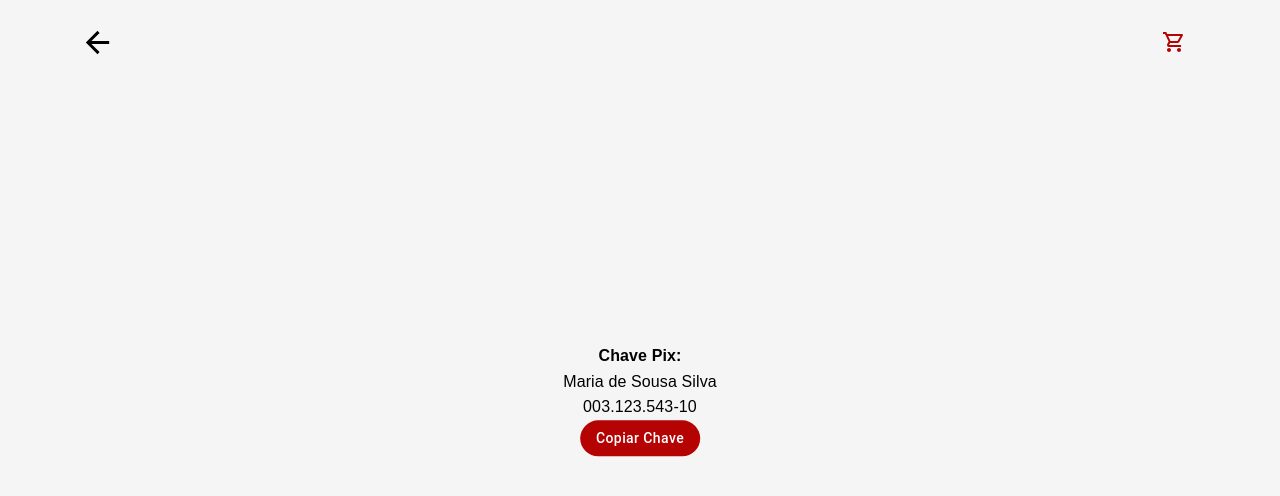
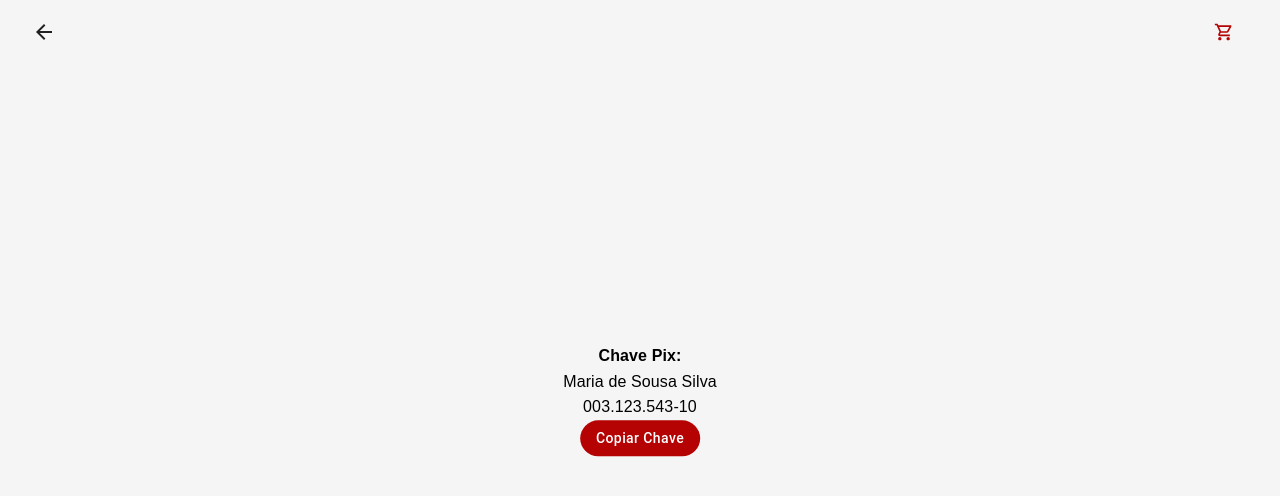
Before and after one commit to edjunior-nascimento/market-place-web, a React (Vite) app: page /confirmacao in a window 1280 px wide. Shown: the top 496 px of the page. Built offline with nearby package versions, Linux system fonts and the light colour scheme.

Commit message:
fix(header): mantendo o header fixo ao rolar a tela

```diff
--- a/src/components/layouts/Header/index.tsx
+++ b/src/components/layouts/Header/index.tsx
@@ -9,18 +9,18 @@ type HeaderProps = {
 
 export function Header({ link, quantidadePedidos }: HeaderProps) {
   return (
-    <Container>
-      <AppBar position="static" elevation={0} color="transparent" sx={{ width:'100%'}}>
+    <Container sx={{paddingBottom:{ xs: '38px', md: '48px' },}}>
+      <AppBar position="fixed" elevation={0} color="default" sx={{width:'100%', top:0, zIndex: 10 }}>
        <Toolbar sx={{display:'flex',  justifyContent: 'space-between',}}>
           <Link to={link} style={{ textDecoration: 'none', color:'inherit' }}>
             <IconButton color="inherit">
-              <ArrowBack fontSize="large" />
+              <ArrowBack />
             </IconButton>
           </Link>
           <Link to="/pedido" style={{ textDecoration: 'none' }}>
             <IconButton size="large" color="primary" sx={{marginRight:'10px'}}>
               <Badge badgeContent={quantidadePedidos} color="error">
-                <ShoppingCartOutlined />
+                <ShoppingCartOutlined fontSize="small"/>
               </Badge>
             </IconButton>
           </Link>
--- a/src/pages/ComercioPage/index.tsx
+++ b/src/pages/ComercioPage/index.tsx
@@ -3,7 +3,7 @@ import { Header } from "../../components/layouts/Header";
 import { ButtonRadio } from "../../components/feature/ButtonRadio";
 import { CardProduto } from "../../components/layouts/CardProduto";
 import { InputSearch } from "../../components/feature/InputSearch";
-import { useEffect, useRef, useState, ReactNode, Ref } from "react";
+import { useEffect, useRef, useState, } from "react";
 import ProdutoService from "../../service/produto.service";
 import { ProdutoType } from "../../types/produto.type";
 import { CategoriaType } from "../../types/categoria.type";
@@ -79,7 +79,7 @@ export function ComercioPage() {
 
   return (
     <Container sx={{padding:'10px'}}>
-      <Header link="/" quantidadePedidos={quantidadePedidos}/>
+      <Header link="/" quantidadePedidos={quantidadePedidos} />
       <Box sx={{
         display: 'flex',
         gap: '20px',
@@ -107,9 +107,9 @@ export function ComercioPage() {
             scrollbarWidth: 'none',
             background: '#F5F5F5',
             position: "sticky",
-            top: 0,
+            top: { xs: '56px', md: '64px' },
             zIndex: 10,
-            }} px={1} py={2}>
+            }} px={1} py={1}>
 
           {categorias.map((categoria) => (
             <ButtonRadio key={categoria.id} label={categoria.nome} onClick={() => scrollCategoria(categoria.id)} ativado={categoria.id === categoriaSelecionada} />
```
